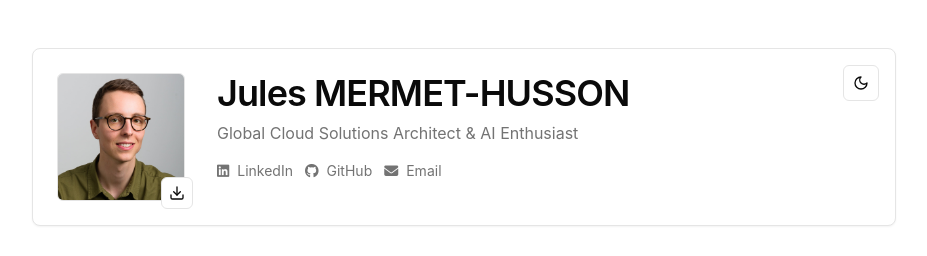
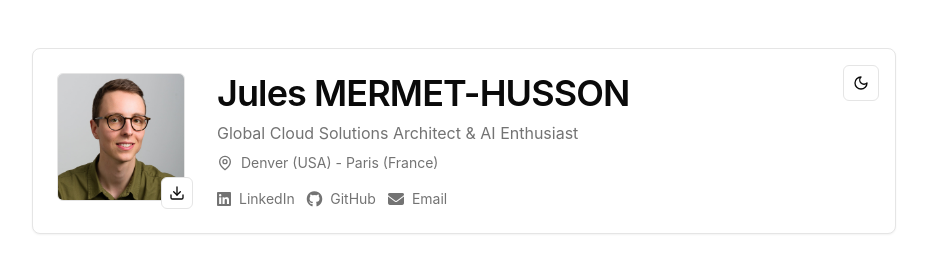
Before and after one commit to jjjulllesss/resume-website, a React (Vite) app: page / in a window 1280 px wide. Shown: the top 256 px of the page, without its empty margins (176-1103 px from the left). Built offline with nearby package versions, Linux system fonts and the light colour scheme; no server answers.

Commit message:
Add location information

```diff
--- a/src/App.jsx
+++ b/src/App.jsx
@@ -2,7 +2,7 @@ import React, { useState, useEffect, useMemo, useCallback } from 'react'
 import { Button } from './components/ui/button.jsx'
 import { Card, CardContent, CardDescription, CardHeader, CardTitle } from './components/ui/card.jsx'
 import { Badge } from './components/ui/badge.jsx'
-import { Download, Copy, Check, ExternalLink, Moon, Sun, ChevronLeft, ChevronRight } from 'lucide-react'
+import { Download, Copy, Check, ExternalLink, Moon, Sun, ChevronLeft, ChevronRight, MapPin } from 'lucide-react'
 import { resumeData } from '../data.js'
 
 function App() {
@@ -266,8 +266,12 @@ function App() {
                 <h1 className="text-3xl md:text-4xl font-semibold mb-2 tracking-tight">
                   {resumeData?.name || ''}
                 </h1>
-                <p className="text-muted-foreground mb-4 text-base">
+                <p className="text-muted-foreground mb-2 text-base">
                   {resumeData?.role || ''}
+                </p>
+                <p className="text-muted-foreground mb-4 text-sm flex items-center gap-2">
+                  <MapPin className="h-4 w-4" />
+                  Denver (USA) - Paris (France)
                 </p>
                 <div className="flex flex-wrap gap-3 items-center">
                   {resumeData.socialLinks && Array.isArray(resumeData.socialLinks) && resumeData.socialLinks.map((link, index) => (
@@ -278,7 +282,7 @@ function App() {
                       rel="noopener noreferrer"
                       className="text-sm text-muted-foreground hover:text-foreground transition-colors flex items-center gap-2"
                     >
-                      {link?.icon && <i className={link.icon}></i>}
+                      {link?.icon && <i className={link.icon} style={{ fontSize: '1rem', lineHeight: '1' }}></i>}
                       <span>{link?.platform || ''}</span>
                     </a>
                   ))}
```
